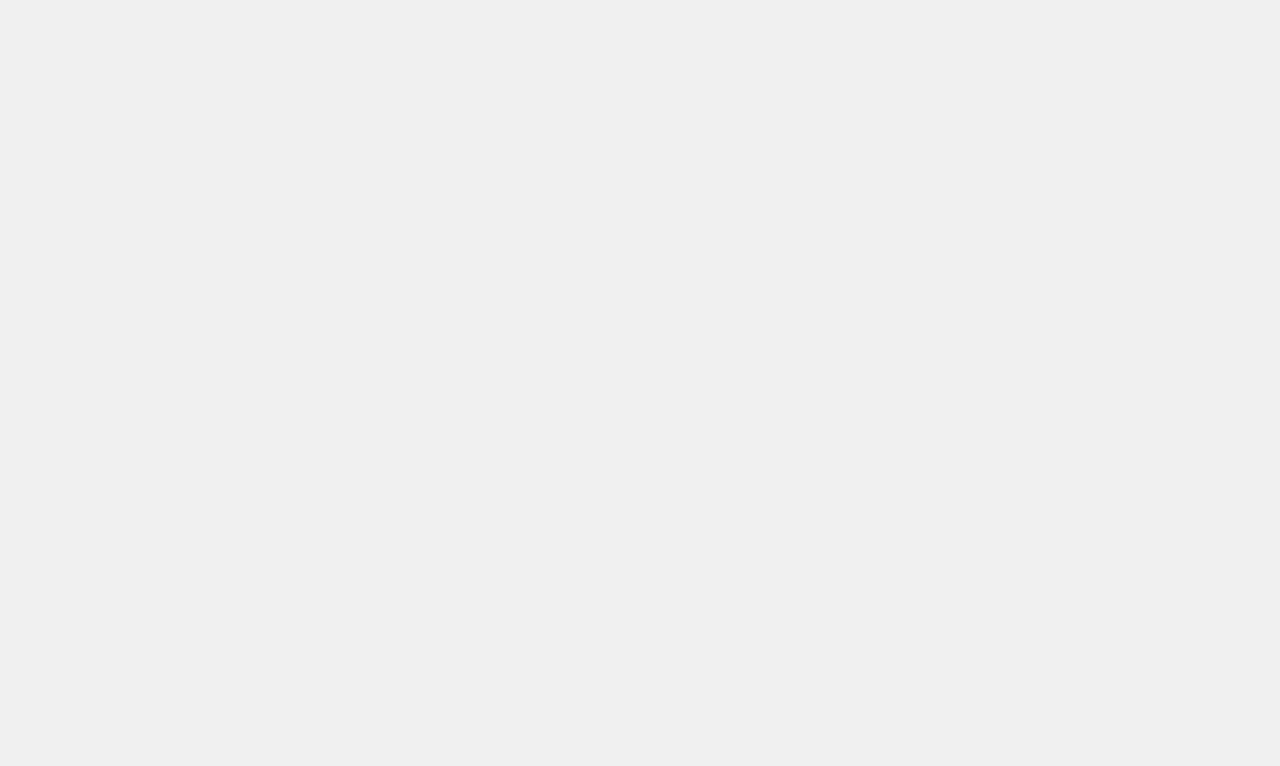
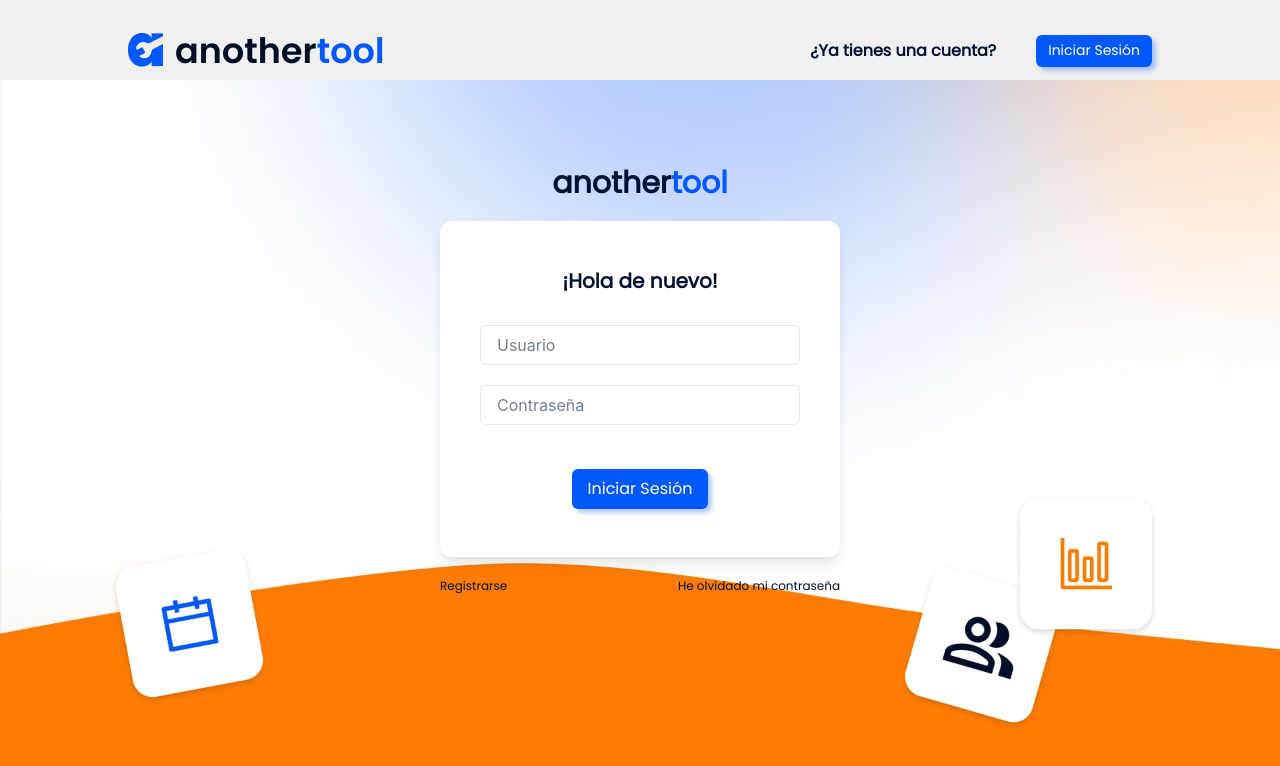
Before and after one commit to Plabo95/anothertool_front, a React (Create React App) app: page /login in a window 1280 px wide. Before the commit this address had no page. Shown: the top 766 px of the page. Built offline with nearby package versions, Linux system fonts and the light colour scheme; what react-auth-kit would draw is missing.

Commit message:
login and dependencies

```diff
--- a/src/App.jsx
+++ b/src/App.jsx
@@ -2,12 +2,11 @@ import {Routes,Route,} from "react-router-dom";
 import { useState, useEffect } from "react";
 
 //pages
-import Home from "./pages/Home";
 import Landing from "./pages/Landing";
+import Login from "./pages/Login";
 
 export default function App() {
 
-{/* Responsiveness  */}
 const [device, setDevice] = useState(getWindowSize());
 
 function getWindowSize() {
@@ -32,6 +31,7 @@ export default function App() {
   return (
     <Routes>
         <Route index path='/' element={<Landing  device={device} />} />
+        <Route index path='/login' element={<Login  device={device} />} />
     </Routes>
   )
 }
--- /dev/null
+++ b/src/components/forms/TextField.jsx
@@ -0,0 +1,21 @@
+import {FormControl,FormErrorMessage,Input, FormLabel} from '@chakra-ui/react'
+import {Field, useField} from "formik";
+
+//Factorizacion del input de texto en los formularios
+export default function TextField({label, ...props}) {
+
+    //hook de formik para obtener el field data y los errors y touched de cada field
+    const [field, meta] = useField(props)
+
+    return(
+        <FormControl isInvalid={meta.error && meta.touched}>
+            <FormLabel> {label} </FormLabel>
+            <Field
+            as={Input}
+            {...field} //aqui van los props de onblur, on change
+            {...props} //props que pasamos como placeholder etc
+            />
+            <FormErrorMessage> {meta.error} </FormErrorMessage>
+        </FormControl>
+    )
+}
--- /dev/null
+++ b/src/components/loginRegister/NavLoginRegister.jsx
@@ -0,0 +1,26 @@
+import React from "react";
+import {useNavigate} from 'react-router-dom'
+import { Flex , Button, Text, Image} from "@chakra-ui/react";
+
+//images
+import imgLogo from '../../img/logos/logo_navbar.png'
+
+export default function NavLoginRegister() {
+
+    const navigate = useNavigate();
+
+    return(
+
+        <Flex  w='100%' py='1.5em' align='center' justify='center'>
+            <Flex w='40%' justify='start'>
+                <Image src={imgLogo} onClick={() => navigate('/')} cursor='pointer' />
+            </Flex>
+            <Flex  w='40%' justify='end' gap='10' align='center'>
+                <Text fontWeight='bold' >¿Ya tienes una cuenta?</Text>
+                <Button variant="primary-s" size='sm'
+                onClick={() => navigate('/login')}
+                >Iniciar Sesión</Button>
+            </Flex>
+        </Flex>
+    )
+}
--- a/src/pages/Home.jsx
+++ /dev/null
@@ -1,10 +0,0 @@
-
-
-export default function Home () {
-
-    return(
-        <>
-        Hola
-        </>
-    )
-}
--- /dev/null
+++ b/src/pages/Login.jsx
@@ -0,0 +1,83 @@
+import { Button, Flex, Heading, Text} from '@chakra-ui/react'
+import * as Yup from 'yup';
+import {Formik} from "formik";
+import TextField from '../components/forms/TextField'
+import {useNavigate} from 'react-router-dom'
+
+//images
+import bg from '../img/login-register/login_bg.jpg'
+//Components
+import NavLoginRegister from '../components/loginRegister/NavLoginRegister';
+
+export default function Login(){
+
+    const navigate = useNavigate()
+
+    return(
+        <Flex w='100%' height='100vh' direction='column'
+            bgImage={bg}
+            bgPos='50% 100%'
+            bgAttachment='fixed'
+            bgRepeat='no-repeat'
+            bgSize='100%'>
+
+            <NavLoginRegister/>
+
+            <Flex justify='center' align='center' w='100%'>
+
+                   <Flex py='5%'  w={['80%','75%','400px','400px']} direction='column' align='center' gap='5'>
+                        <Flex><Heading size='lg' >another</Heading><Heading size='lg' color={'blue'}>tool</Heading></Flex>
+                            <Flex bg='white' w='100%' rounded='xl' direction='column' align='center'  gap='6' py='12%' boxShadow='lg'>
+                                <Heading size='md'> ¡Hola de nuevo! </Heading>
+                                <Formik
+                                initialValues = {{
+                                    username: "",
+                                    password: "",
+                                    record: false
+                                    }
+                                }
+                                validationSchema = {Yup.object({
+                                    username: Yup.string().required("Nombre es obligatorio"),
+                                    password: Yup.string().required("Coche es obligatorio"),
+
+                                })}
+                                onSubmit= {async (values, actions) => {
+                                    //alert(JSON.stringify(values))
+                                    actions.resetForm()
+                                }}
+                                >
+                                {formik => (
+                                <Flex direction={'column'} onKeyDown={(e)=> {if(e.key === "Enter"){formik.handleSubmit()}}} as="form" w='80%' justify='space-around' align='center' gap='3'>
+                                <TextField name="username" placeholder="Usuario"  />
+                                <TextField type="password" name="password" placeholder="Contraseña" />
+                                <Button mt='8' variant='primary-s' size='md'
+                                onClick={formik.handleSubmit}  loadingText='Iniciando...'>
+                                    Iniciar Sesión </Button>
+                                </Flex>
+                                    )}
+                                </Formik>
+                            </Flex>
+
+                            {/*
+                            <Flex bg='white' w='100%' rounded='xl' direction='column' align='center'  gap='6' py='12%' boxShadow='lg'>
+                                <Heading size='md'> Ya existe una sesión iniciada </Heading>
+                                <Button mt='8' variant='primary-out-s' size='md'>
+                                        Cerrar Sesión </Button>
+                            </Flex>
+                            */}
+
+                        <Flex w='100%' justify='space-between' >
+                            <Text fontSize='xs' cursor="pointer"  onClick={() => navigate('/register')}>
+                                Registrarse
+                            </Text>
+                            <Text fontSize='xs' cursor="pointer">
+                                He olvidado mi contraseña
+                            </Text>
+                        </Flex>
+                    </Flex>
+
+            </Flex>
+        </Flex>
+    )
+
+}
```
Also changed, not shown: src/img/login-register/login_bg.jpg (added), src/img/login-register/register_bg.jpg (added). Lines whose indentation alone changed are shown as unchanged.
